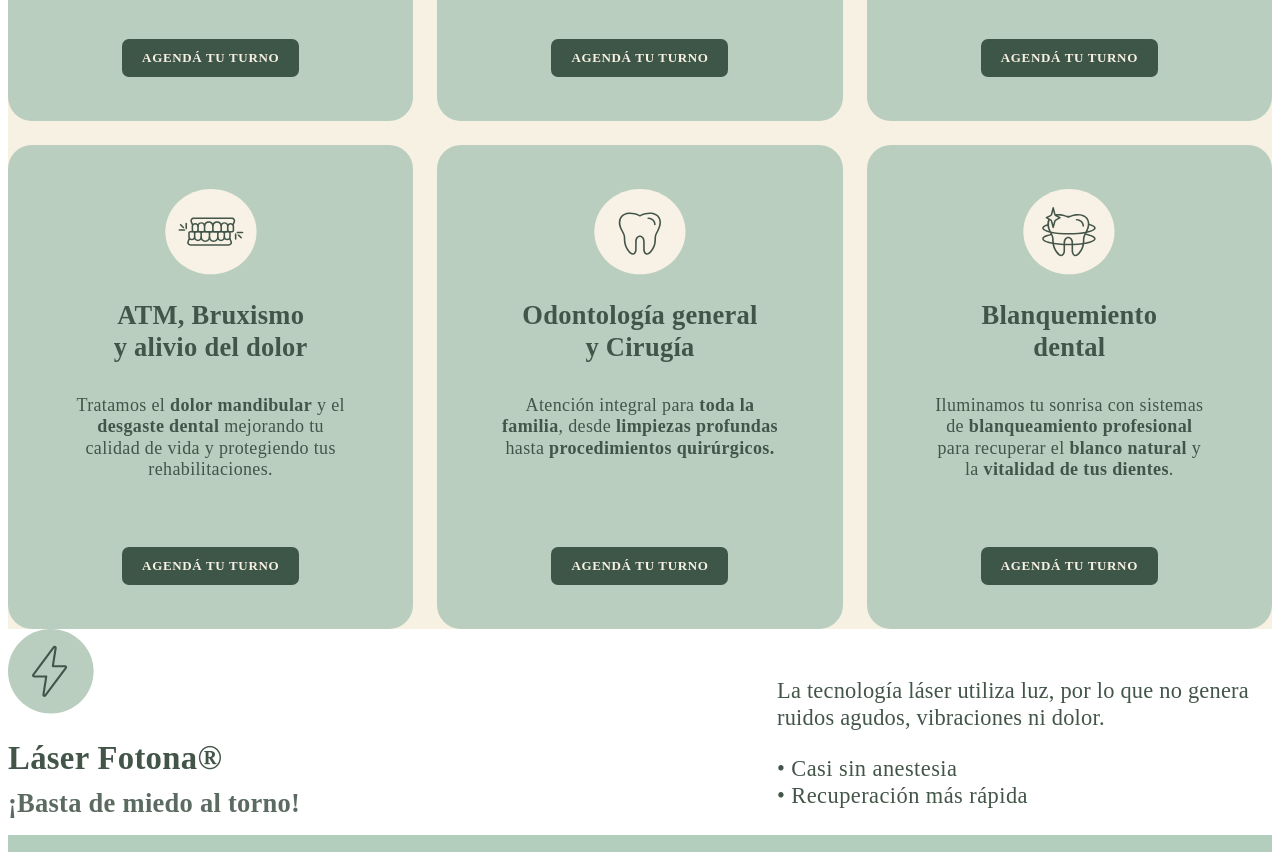
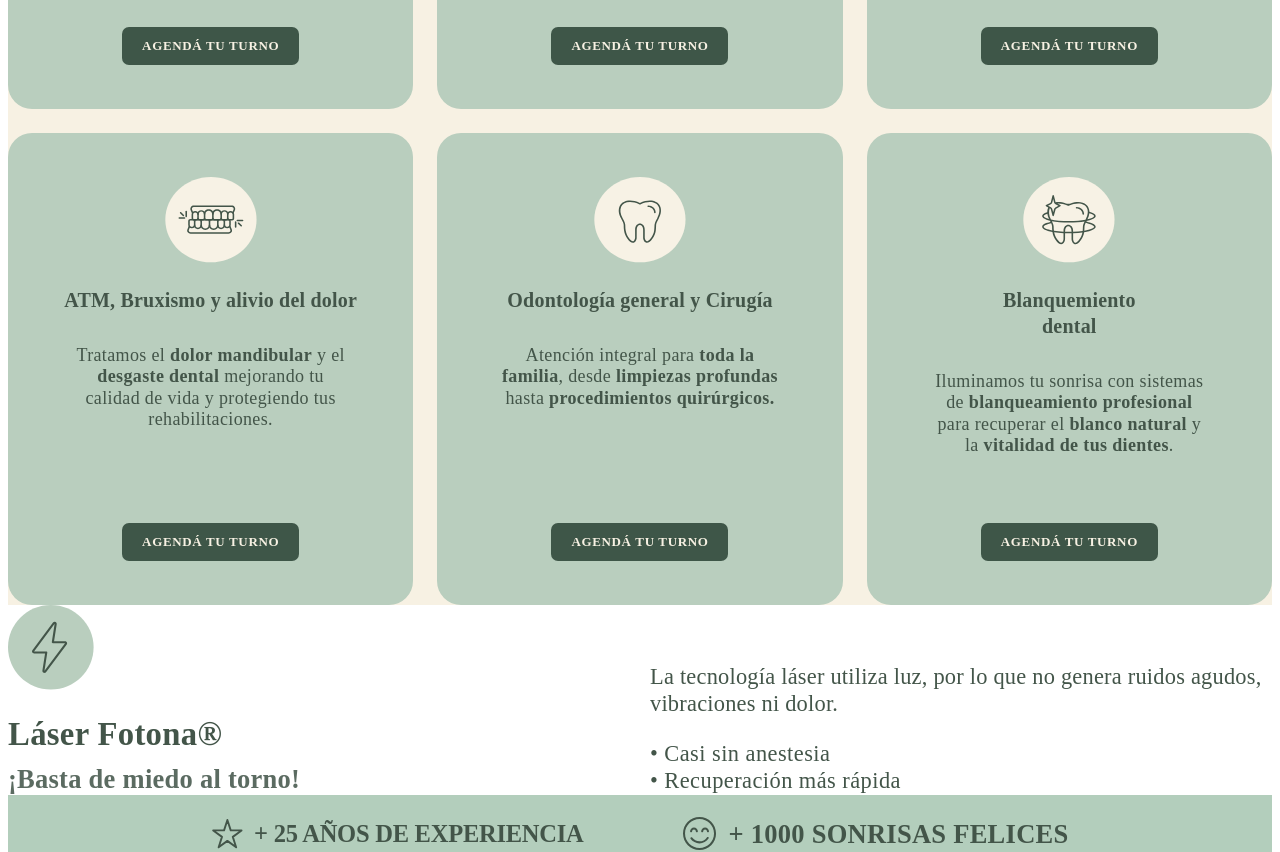
Before and after one commit to zendev2112/landing-consultorio, a React (Vite) app: page / in a window 1280 px wide. Shown: the part 1220-2072 px from the top of the page. Built offline with nearby package versions, Linux system fonts and the light colour scheme; the HTML template or start-up script is replaced by a standard one.

Commit message:
review until fotona

```diff
--- a/src/components/Fotona/Fotona.module.css
+++ b/src/components/Fotona/Fotona.module.css
@@ -14,18 +14,15 @@
     margin: 0 auto;
     padding: 40px var(--gutter-desktop) var(--spacing-sections);
     box-sizing: border-box;
-    /* Figma-exact */
-    display: flex;
-    align-items: center;
-    justify-content: space-between;
-    flex-wrap: wrap;
-    align-content: center;
-    gap: 80px 20px;
+    display: grid;
+    grid-template-columns: minmax(0, 1fr) minmax(0, 1fr);
+    align-items: end;
+    gap: 20px;
     font-size: 32.7px;
 }
 
 .columnaIcono {
-    width: 496px;
+    min-width: 0;
     display: flex;
     flex-direction: column;
     align-items: flex-start;
@@ -38,11 +35,10 @@
 }
 
 .txtFotona {
-    align-self: stretch;
     display: flex;
     flex-direction: column;
     align-items: flex-start;
-    padding: 16px 0;
+    padding: 16px 0 0;
     gap: 9px;
 }
 
@@ -64,13 +60,10 @@
 }
 
 .columnaTxt {
-    width: 495px;
+    min-width: 0;
     display: flex;
     flex-direction: column;
     align-items: flex-start;
-    justify-content: flex-end;
-    padding: 48px 0 24px;
-    box-sizing: border-box;
     gap: 24px;
     font-size: 22.4px;
 }
@@ -90,16 +83,8 @@
 @media (min-width: 768px) and (max-width: 1023px) {
     .fotonaInner {
         padding: 29px var(--gutter-tablet) 80px;
+        grid-template-columns: 1fr;
         gap: 32px;
-    }
-
-    .columnaIcono,
-    .columnaTxt {
-        width: 100%;
-    }
-
-    .columnaTxt {
-        padding: 0;
     }
 }
 
@@ -107,16 +92,11 @@
 @media (max-width: 767px) {
     .fotonaInner {
         padding: 50px var(--gutter-mobile) 48px;
+        grid-template-columns: 1fr;
         gap: 24px;
     }
 
-    .columnaIcono,
     .columnaTxt {
-        width: 100%;
-    }
-
-    .columnaTxt {
-        padding: 0;
         font-size: clamp(17px, calc(10px + 1.82vw), 22.4px);
     }
 
--- a/src/components/Tratamientos/Tratamientos.tsx
+++ b/src/components/Tratamientos/Tratamientos.tsx
@@ -7,7 +7,7 @@ const cards = [
     title: (
       <>
         Rehabilitación oral
-        <br />e Implantes dentales
+        <br />e implantes dentales
       </>
     ),
     description: (
@@ -21,8 +21,7 @@ const cards = [
   {
     title: (
       <>
-        Ortodoncia
-        <br />y Ortopedia
+        Ortodoncia <br /> y Ortopedia
       </>
     ),
     description: (
@@ -44,12 +43,7 @@ const cards = [
     icon: '/icono-estetica.svg',
   },
   {
-    title: (
-      <>
-        ATM, Bruxismo
-        <br />y alivio del dolor
-      </>
-    ),
+    title: <>ATM, Bruxismo y alivio del dolor</>,
     description: (
       <>
         Tratamos el <b>dolor mandibular</b> y el <b>desgaste dental</b>{' '}
@@ -59,12 +53,7 @@ const cards = [
     icon: '/icono-atm.svg',
   },
   {
-    title: (
-      <>
-        Odontología general
-        <br />y Cirugía
-      </>
-    ),
+    title: <>Odontología general y Cirugía</>,
     description: (
       <>
         Atención integral para <b>toda la familia</b>, desde{' '}
@@ -76,9 +65,7 @@ const cards = [
   {
     title: (
       <>
-        Blanquemiento
-        <br />
-        dental
+        Blanquemiento <br /> dental
       </>
     ),
     description: (
--- a/src/components/Tratamientos/TratamientosCard.module.css
+++ b/src/components/Tratamientos/TratamientosCard.module.css
@@ -1,5 +1,6 @@
 .card {
     width: 100%;
+    min-width: 0;
     border-radius: 24px;
     background-color: #b9cebe;
     display: flex;
@@ -9,7 +10,7 @@
     padding: 44px 24px;
     box-sizing: border-box;
     gap: 24px;
-    text-align: left;
+    text-align: center;
     font-size: 14px;
     color: #f7f1e3;
     font-family: 'Fibra One';
@@ -59,6 +60,7 @@
 
 .txt {
     align-self: stretch;
+    flex: 1;
     display: flex;
     flex-direction: column;
     align-items: center;
@@ -74,20 +76,29 @@
     font-size: 26.5px;
     letter-spacing: 0.01em;
     line-height: 32px;
+    text-align: center;
     display: block;
     margin: 0;
 }
 
+/* Shrink title only on small-laptop range where 3-col cards are too narrow */
+@media (min-width: 1024px) and (max-width: 1300px) {
+    .title {
+        font-size: 20px;
+        line-height: 26px;
+    }
+}
+
 .description {
-    width: 276px;
-    height: 128px;
+    width: 100%;
+    max-width: 276px;
+    min-height: 128px;
     position: relative;
     font-size: 18px;
     letter-spacing: 0.02em;
     line-height: 120%;
     color: #435549;
     text-align: center;
-    display: inline-block;
     font-family: 'Fibra One';
     flex-shrink: 0;
     margin: 0;
```
